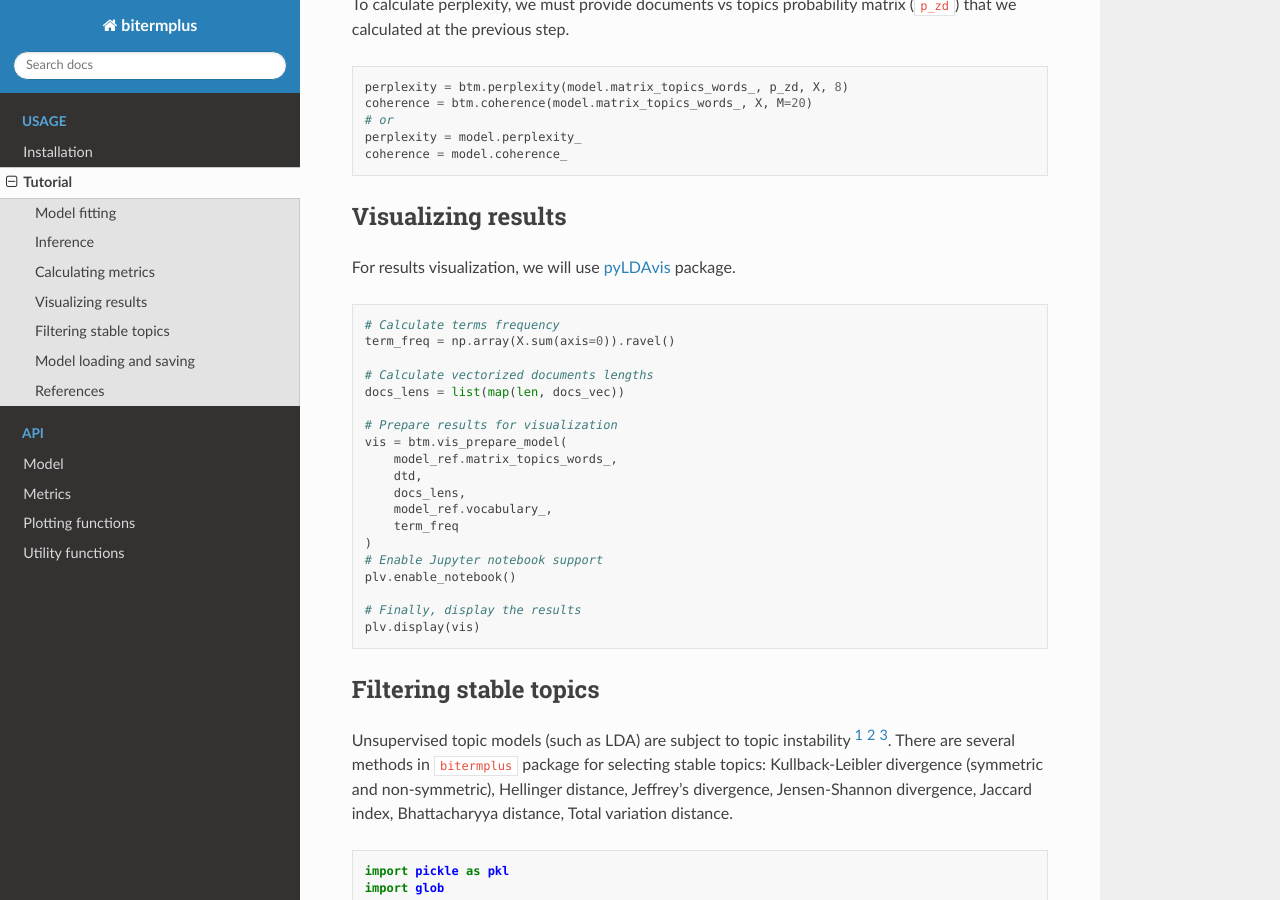
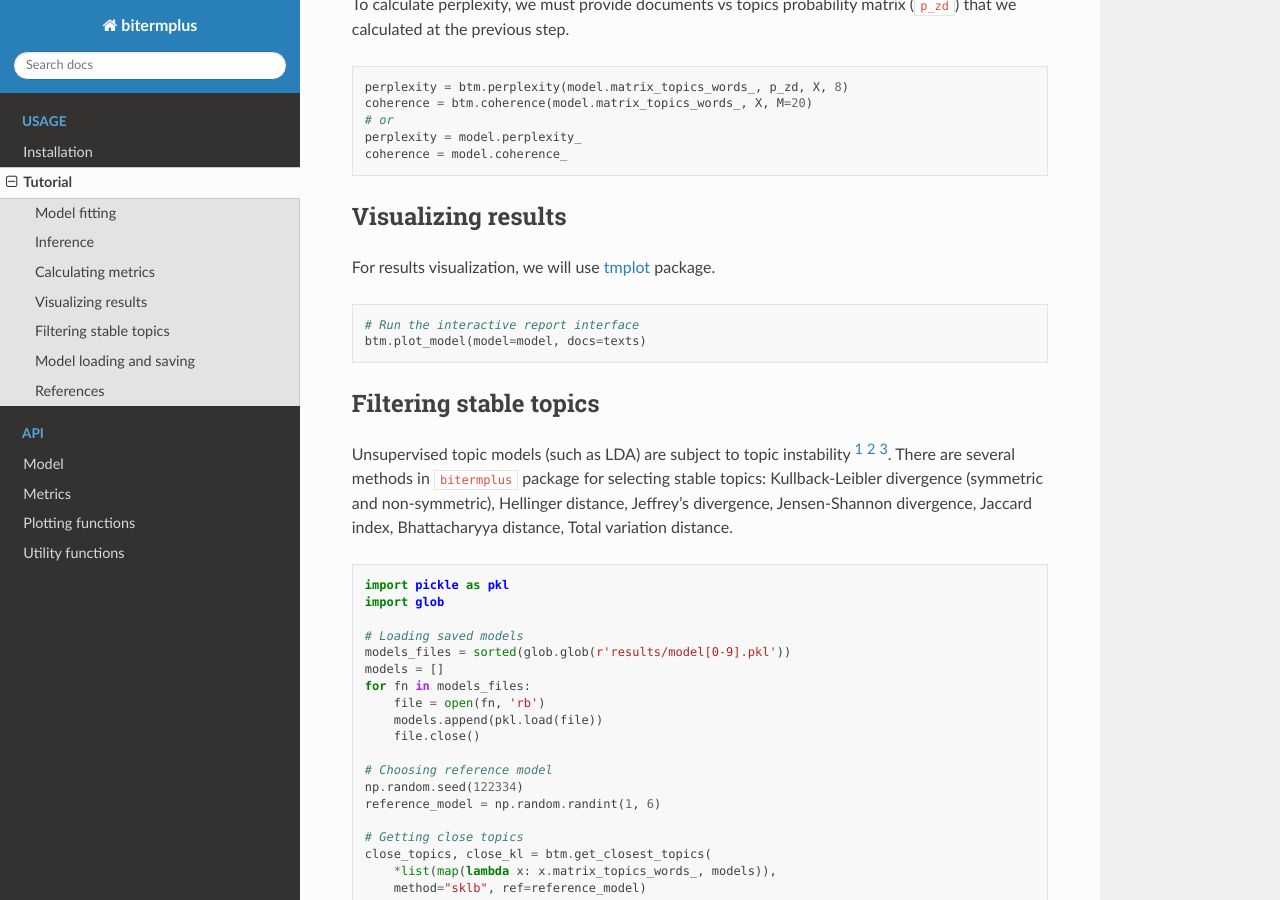
Before and after one commit to maximtrp/bitermplus, a Sphinx documentation site: the page built from docs/source/tutorial.rst, in a window 1280 px wide and 900 px high, scrolled down 1030 px. Built offline with Sphinx 7.4.7 and the Read the Docs theme 2.0.0, drawn with Linux system fonts in a browser that asks for light colours.

Commit message:
pyldavis replaced with tmplot, docs updated, type hints improved

```diff
--- a/docs/source/bitermplus.plot.rst
+++ b/docs/source/bitermplus.plot.rst
@@ -3,4 +3,4 @@ Plotting functions
 
 .. currentmodule:: bitermplus
 
-.. autofunction:: vis_prepare_model
+.. autofunction:: plot_model
--- a/docs/source/tutorial.rst
+++ b/docs/source/tutorial.rst
@@ -66,31 +66,13 @@ To calculate perplexity, we must provide documents vs topics probability matrix
 Visualizing results
 -------------------
 
-For results visualization, we will use `pyLDAvis
-<https://pypi.org/project/pyLDAvis/>`_ package.
+For results visualization, we will use `tmplot
+<https://pypi.org/project/tmplot/>`_ package.
 
 .. code-block:: python
 
-    # Calculate terms frequency
-    term_freq = np.array(X.sum(axis=0)).ravel()
-
-    # Calculate vectorized documents lengths
-    docs_lens = list(map(len, docs_vec))
-
-    # Prepare results for visualization
-    vis = btm.vis_prepare_model(
-        model_ref.matrix_topics_words_,
-        dtd,
-        docs_lens,
-        model_ref.vocabulary_,
-        term_freq
-    )
-    # Enable Jupyter notebook support
-    plv.enable_notebook()
-
-    # Finally, display the results
-    plv.display(vis)
-
+    # Run the interactive report interface
+    btm.plot_model(model=model, docs=texts)
 
 Filtering stable topics
 -----------------------
--- a/requirements.txt
+++ b/requirements.txt
@@ -3,5 +3,5 @@ cython
 scipy
 pandas
 scikit-learn
-pyLDAvis
+tmplot
 tqdm
--- a/setup.cfg
+++ b/setup.cfg
@@ -27,7 +27,7 @@ install_requires =
     pandas
     scipy
     scikit-learn
-    pyLDAvis
+    tmplot
     tqdm
 
 [options.packages.find]
--- a/src/bitermplus/__init__.py
+++ b/src/bitermplus/__init__.py
@@ -1,4 +1,4 @@
-__version__ = '0.6.6'
+__version__ = '0.6.7'
 
 from bitermplus._btm import BTM
 from bitermplus._util import *
```
Also changed, not shown: README.md (+9 -19 lines), docs/source/install.rst (+7 -7 lines), images/topics_terms_plots.png (added), 2 other files.
